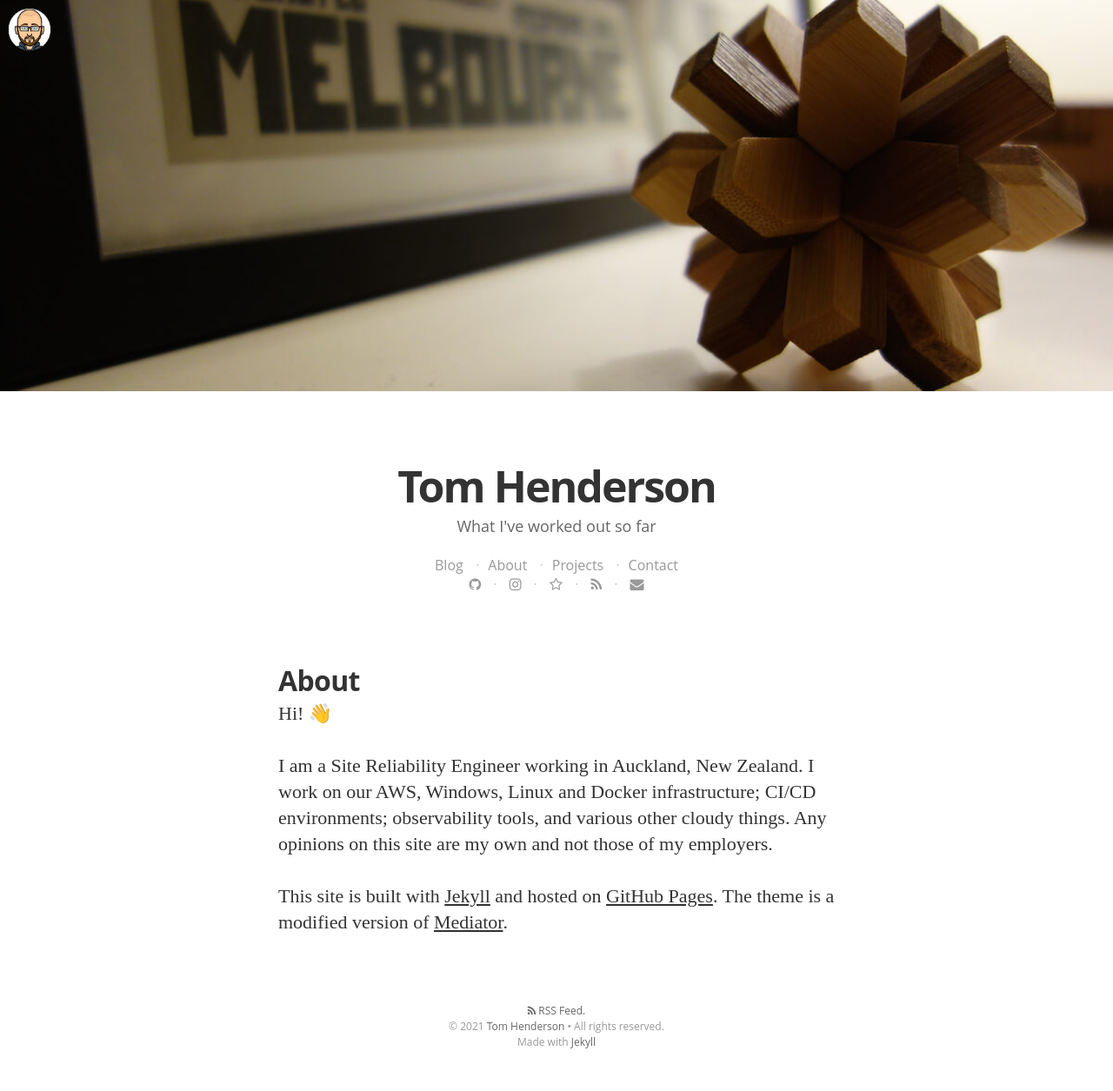
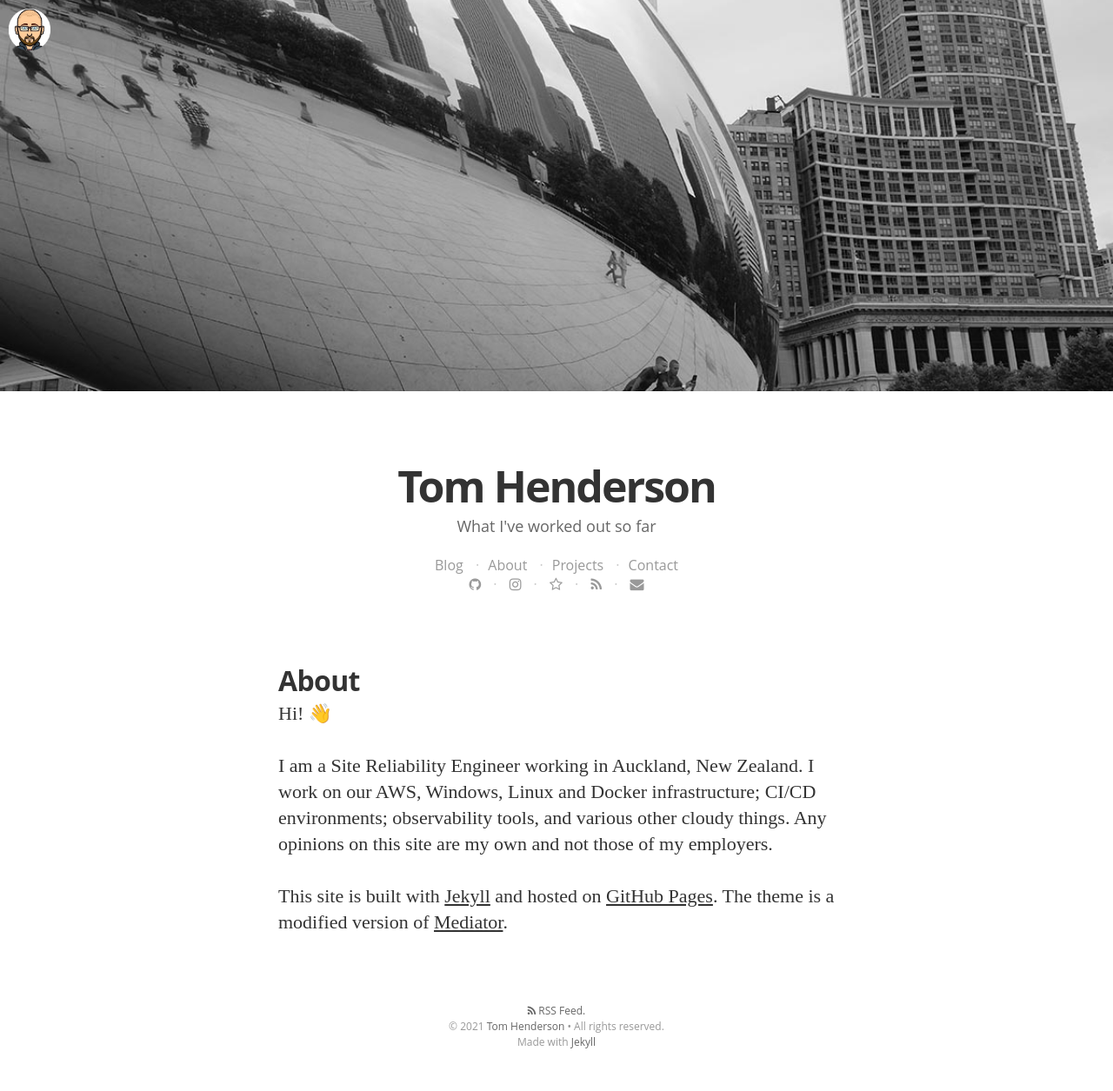
Before and after one commit to tom-henderson/tom-henderson.github.io, a Jekyll site: the page built from about.md, in a window 1280 px wide. Shown: the whole page at 87% size. Built offline with Jekyll 4.4.1, drawn with Linux system fonts in a browser that asks for light colours; some web fonts are replaced.

Commit message:
Swap header

```diff
--- a/about.md
+++ b/about.md
@@ -1,7 +1,7 @@
 ---
 layout: page
 title: About
-image: /assets/headers/puzzle.jpg
+image: /assets/headers/cloud-gate.jpg
 permalink: /about/
 ---
 
```
